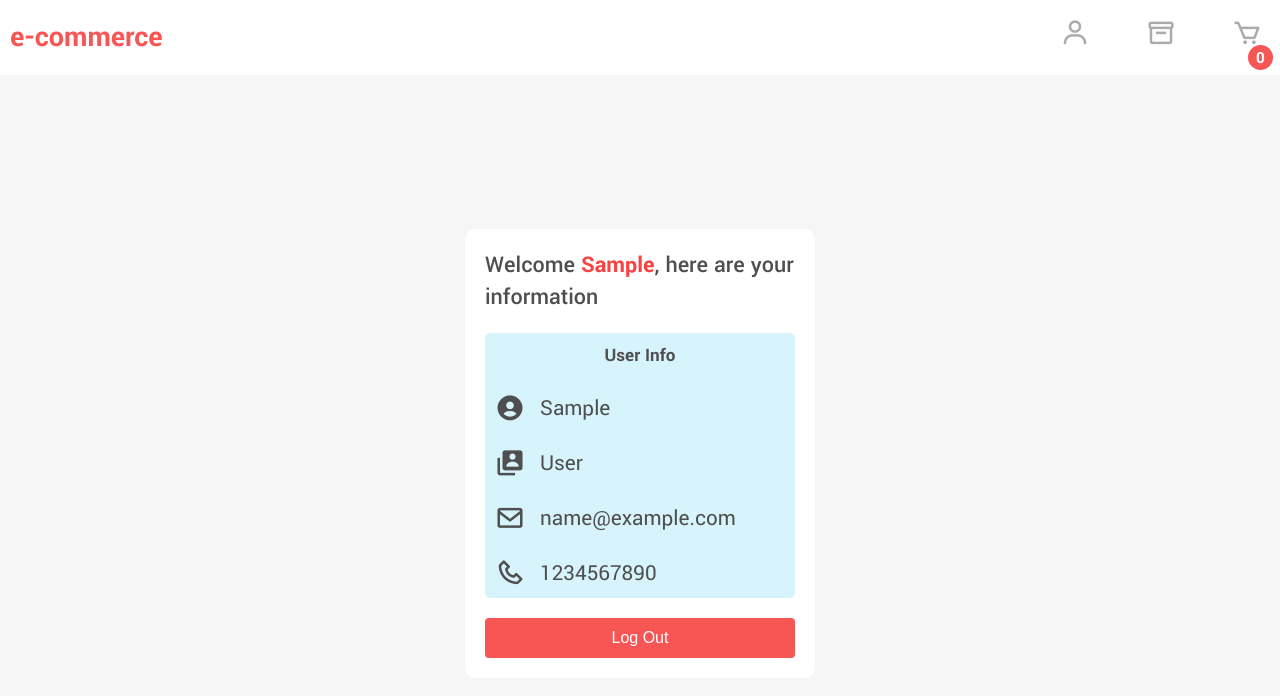
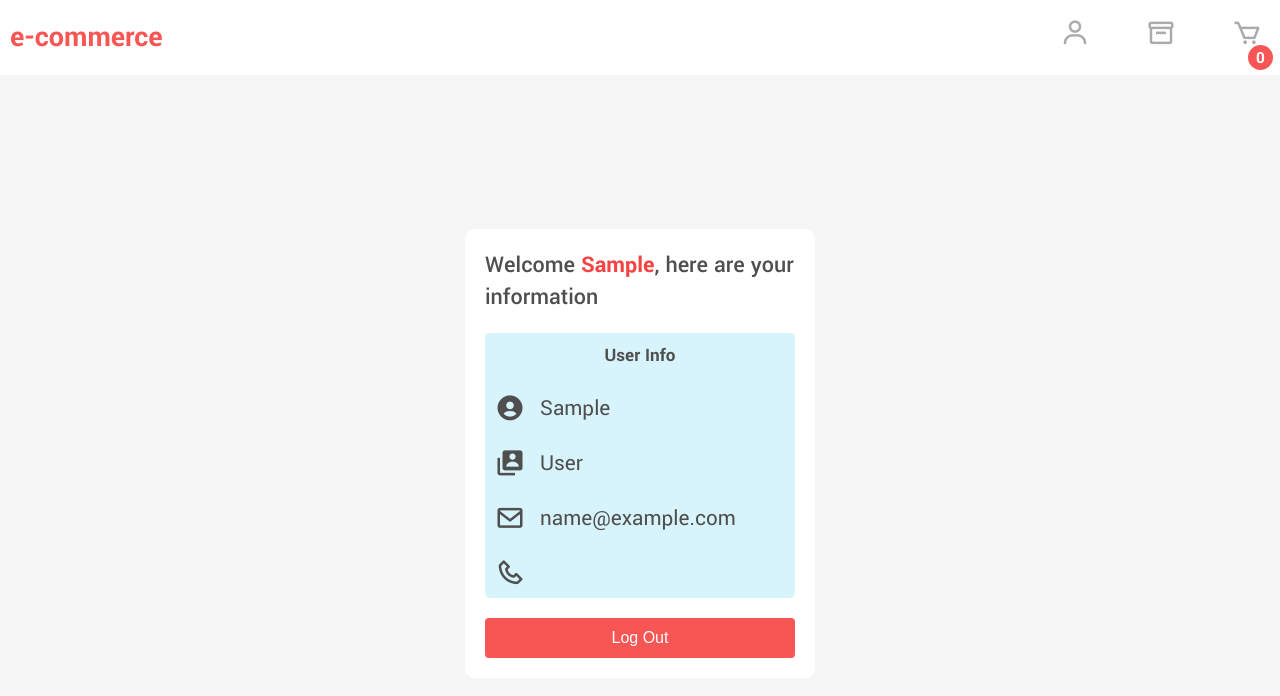
Before and after one commit to MdzEdgar/reactjs-entregable06, a React (Vite) app: page /user in a window 1280 px wide. Shown: the top 696 px of the page. Built offline with nearby package versions, Linux system fonts and the light colour scheme; no server answers; sample sign-in values are in the browser's storage.

Commit message:
Agregado el telefono

```diff
--- a/src/pages/User.jsx
+++ b/src/pages/User.jsx
@@ -6,7 +6,7 @@ import "./styles/User.css"
 const User = () => {
   const {
     token,
-    user: {firstName, lastName, email},
+    user: {firstName, lastName, email, phone},
   } = useSelector(store => store.userInfo)
 
   const dispatch = useDispatch()
@@ -25,7 +25,7 @@ const User = () => {
             <div className="userInfo__firstName"><i className='bx bxs-user-circle'></i><span>{firstName}</span></div>
             <div className="userInfo__lastName"><i className='bx bxs-user-account' ></i><span>{lastName}</span></div>
             <div className="userInfo__email"><i className='bx bx-envelope' ></i><span>{email}</span> </div>
-            <div className="userInfo__phone"><i className='bx bx-phone' ></i><span>1234567890</span></div>
+            <div className="userInfo__phone"><i className='bx bx-phone' ></i><span>{phone}</span></div>
           </div>
           <button onClick={handleLogOut} className='userInfo__btn'>Log Out</button>
         </section>
```
